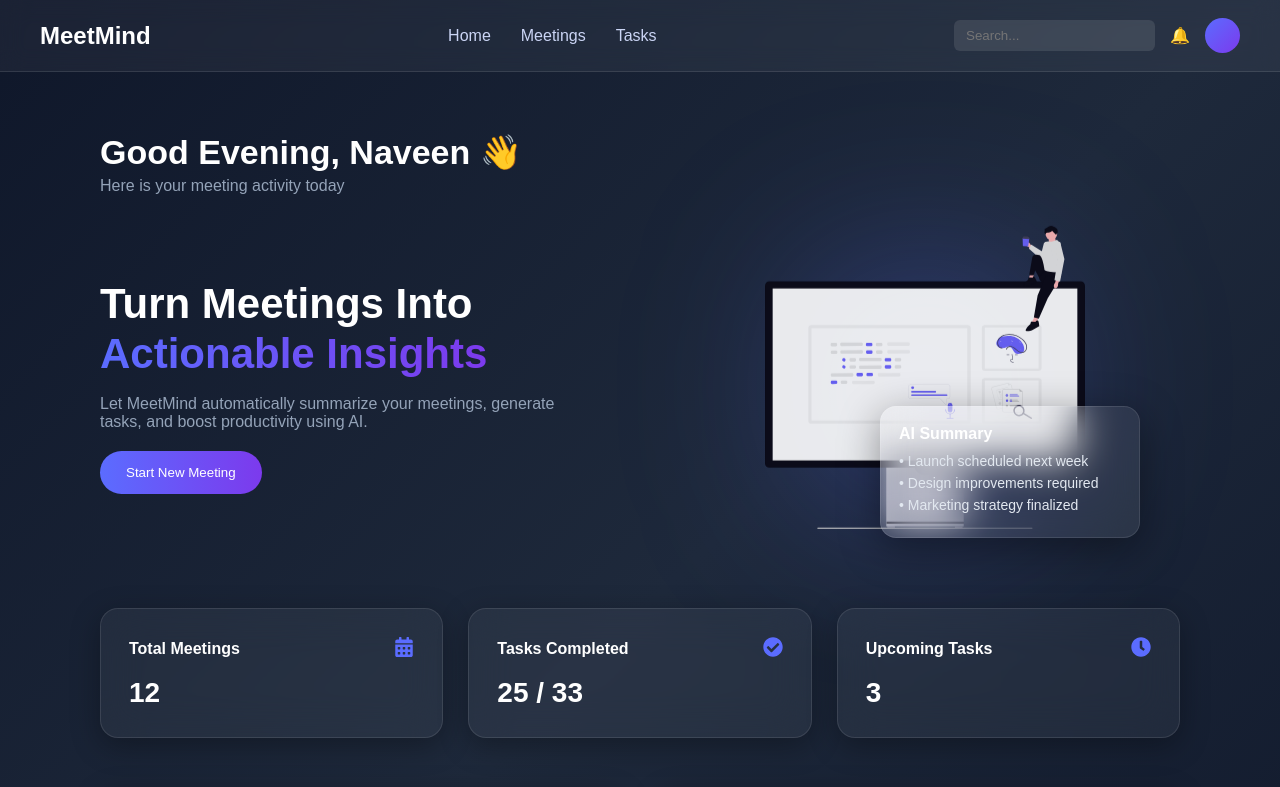
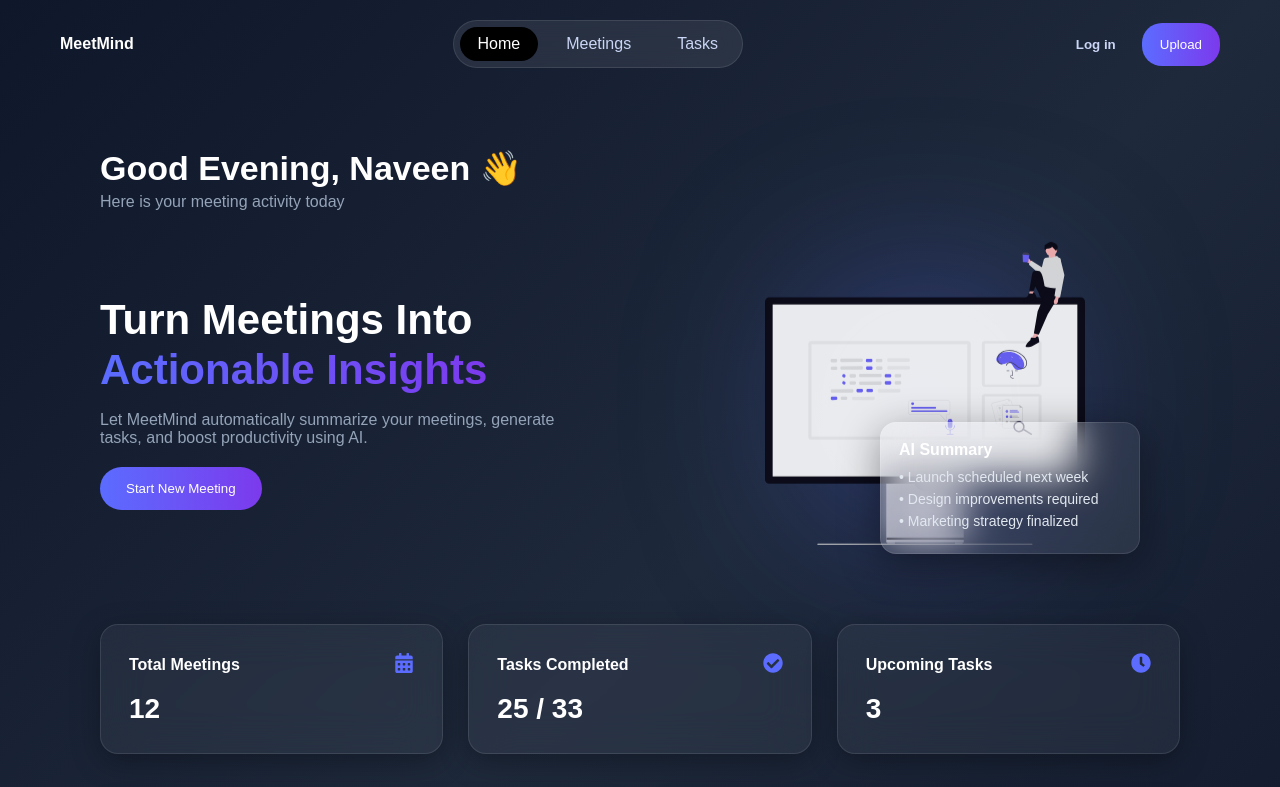
Before and after one commit to naveenrajnr16/MeetMind, a React (Vite) app in the folder meetmind-frontend/: page /dashboard in a window 1280 px wide. Shown: the top 787 px of the page. Built offline with nearby package versions, Linux system fonts and the light colour scheme.

Commit message:
Dashboard-update

```diff
--- a/meetmind-frontend/src/components/Navbar.jsx
+++ b/meetmind-frontend/src/components/Navbar.jsx
@@ -1,21 +1,36 @@
+import { useState } from "react";
+
 function Navbar() {
+
+  const [active, setActive] = useState("Home");
+
+  const menu = ["Home", "Meetings", "Tasks"];
+
   return (
-    <div className="navbar">
+    <div className="navbar-wrapper">
 
-      <div className="nav-left">
-        <h2>MeetMind</h2>
+      {/* LOGO */}
+      <div className="nav-logo">
+        MeetMind
       </div>
 
-      <div className="nav-center">
-        <span>Home</span>
-        <span>Meetings</span>
-        <span>Tasks</span>
+      {/* CENTER PILL NAV */}
+      <div className="nav-pill">
+        {menu.map((item) => (
+          <span
+            key={item}
+            className={active === item ? "active" : ""}
+            onClick={() => setActive(item)}
+          >
+            {item}
+          </span>
+        ))}
       </div>
 
-      <div className="nav-right">
-        <input placeholder="Search..." />
-        <span className="bell">🔔</span>
-        <div className="profile"></div>
+      {/* RIGHT SIDE */}
+      <div className="nav-actions">
+        <button className="login-btn">Log in</button>
+        <button className="demo-btn">Upload</button>
       </div>
 
     </div>
--- a/meetmind-frontend/src/styles/dashboard.css
+++ b/meetmind-frontend/src/styles/dashboard.css
@@ -31,53 +31,198 @@
   display:flex;
   justify-content:space-between;
   align-items:center;
-  padding:18px 40px;
+  padding:18px 60px;
+
+  position:sticky;
+  top:0;
+  z-index:100;
 
   background:rgba(255,255,255,0.05);
-  backdrop-filter:blur(12px);
+  backdrop-filter:blur(15px);
+
   border-bottom:1px solid rgba(255,255,255,0.1);
 }
 
+/* LEFT */
+
 .nav-left h2{
   font-weight:600;
-  color:white;
+  letter-spacing:0.5px;
 }
+
+/* CENTER */
 
 .nav-center{
   display:flex;
-  gap:30px;
-  font-weight:500;
+  gap:40px;
 }
 
 .nav-center span{
+  position:relative;
   cursor:pointer;
-  color:#cbd5f5;
+  color:#94a3b8;
+  font-weight:500;
   transition:0.3s;
+}
+
+/* HOVER UNDERLINE EFFECT */
+
+.nav-center span::after{
+  content:"";
+  position:absolute;
+  bottom:-6px;
+  left:0;
+  width:0%;
+  height:2px;
+  background:#5B6CFF;
+  transition:0.3s;
+}
+
+.nav-center span:hover::after{
+  width:100%;
 }
 
 .nav-center span:hover{
   color:white;
 }
 
+/* ACTIVE TAB */
+
+.nav-center .active{
+  color:white;
+}
+
+.nav-center .active::after{
+  width:100%;
+}
+
+/* RIGHT */
+
 .nav-right{
   display:flex;
   align-items:center;
-  gap:15px;
+  gap:20px;
 }
 
+/* SEARCH */
+
 .nav-right input{
-  padding:8px 12px;
-  border-radius:6px;
+  padding:8px 14px;
+  border-radius:20px;
   border:none;
+  outline:none;
+
   background:rgba(255,255,255,0.1);
+  color:white;
+
+  width:180px;
+}
+
+/* ICON */
+
+.nav-icon{
+  font-size:18px;
+  color:#cbd5f5;
+  cursor:pointer;
+  transition:0.3s;
+}
+
+.nav-icon:hover{
   color:white;
 }
 
+/* WRAPPER */
+
+.navbar-wrapper{
+  display:flex;
+  justify-content:space-between;
+  align-items:center;
+  padding:20px 60px;
+}
+
+/* LOGO */
+
+.nav-logo{
+  font-weight:600;
+  color:white;
+}
+
+/* CENTER PILL */
+
+.nav-pill{
+  display:flex;
+  gap:10px;
+
+  padding:6px;
+  border-radius:30px;
+
+  background:rgba(255,255,255,0.08);
+  backdrop-filter:blur(12px);
+
+  border:1px solid rgba(255,255,255,0.1);
+}
+
+/* MENU ITEMS */
+
+.nav-pill span{
+  padding:8px 18px;
+  border-radius:20px;
+  cursor:pointer;
+  color:#cbd5f5;
+  transition:0.3s;
+}
+
+/* ACTIVE TAB */
+
+.nav-pill .active{
+  background:black;
+  color:white;
+}
+
+/* HOVER */
+
+.nav-pill span:hover{
+  color:white;
+}
+
+/* RIGHT ACTIONS */
+
+.nav-actions{
+  display:flex;
+  gap:12px;
+}
+
+.login-btn{
+  background:none;
+  border:none;
+  color:#cbd5f5;
+  cursor:pointer;
+}
+
+.demo-btn{
+  padding:8px 18px;
+  border-radius:20px;
+  border:none;
+
+  background:linear-gradient(90deg,#5B6CFF,#7C3AED);
+  color:white;
+  cursor:pointer;
+}
+/* PROFILE */
+
 .profile{
-  width:35px;
-  height:35px;
+  width:38px;
+  height:38px;
+  border-radius:50%;
+
   background:linear-gradient(135deg,#5B6CFF,#7C3AED);
-  border-radius:50%;
+
+  cursor:pointer;
+  transition:0.3s;
+}
+
+.profile:hover{
+  transform:scale(1.1);
 }
 
 /* STATS */
```
